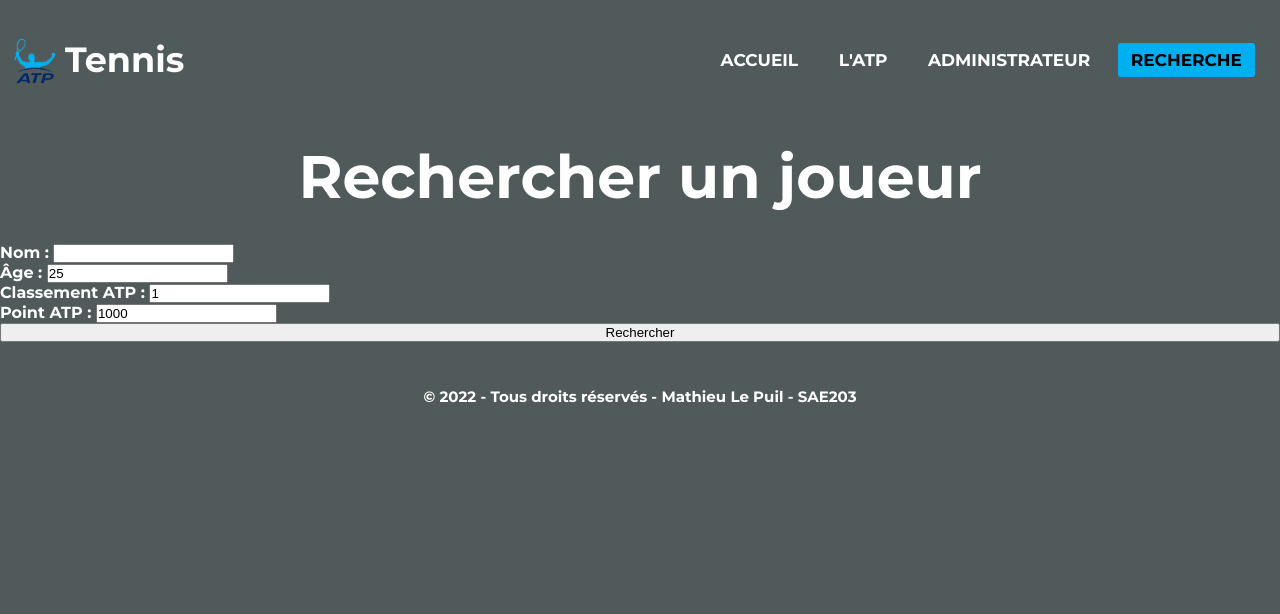
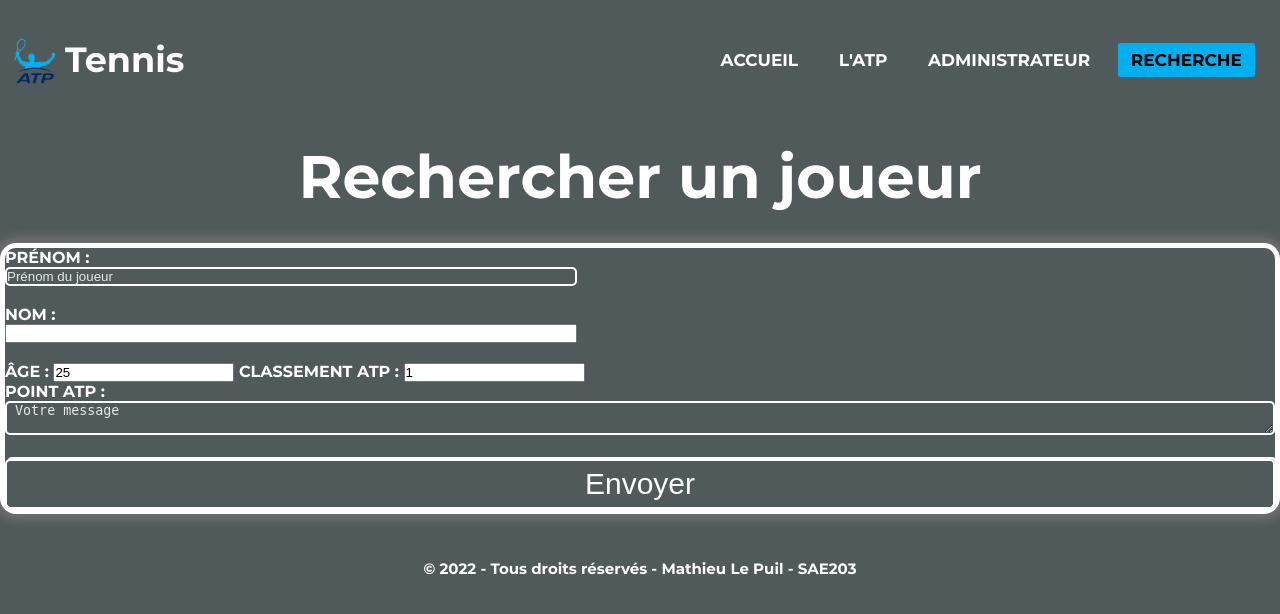
Before and after one commit to MathieuLePuil/SAE203, a PHP site: page /form_recherche.php in a window 1280 px wide. Shown: the top 614 px of the page. Run offline with PHP 8.4, Linux system fonts and the light colour scheme; some libraries are stand-ins or nearby versions.

Commit message:
Auto-Save

```diff
--- a/form_recherche.php
+++ b/form_recherche.php
@@ -28,8 +28,41 @@ require("debut.php");
         <h2 class="text-white h2">Rechercher un joueur</h2>
         <div class="form_search">
         <p>
-            <form action="form_recherche.php" data-parsley-validate class="formulaire">
-                <div class="item_search">
+            <form action="form_recherche.php" data-parsley-validate>
+                <div class="formulaire">
+                    <section id="formfront">
+                        <div id="searchName">
+                            <div class="contactClass">
+                                <label for="prenom">Prénom :</label>
+                                <input type="text" name="prenom" id="prenom" placeholder="Prénom du joueur"><br>
+                            </div>
+                            <div class="contactClass">
+                                <label for="nom">Nom :</label>
+                                <input type="search" list="tennis_players" id="player" name="player" /><br>
+                                <datalist id="tennis_players">
+                                    <option value="Medvedev">
+                                    <option value="Djokovic">
+                                    <option value="Zverev">
+                                    <option value="Nadal">
+                                    <option value="Tsitsipas">
+                                    <option value="Berrettini">
+                                    <option value="Rublev">
+                                    <option value="Ruud">
+                                    <option value="Auger-Aliassime">
+                                    <option value="Sinner">
+                                </datalist>
+                            </div>
+                        </div>
+                        <label for="email">Âge :</label>
+                        <input type="number" id="age" name="age" value="25" data-parsley-length="[1, 40]" data-parsley-type="integer">
+                        <label for="email">Classement ATP :</label>
+                        <input type="number" id="classement" name="classement" value="1" data-parsley-length="[1, 50]" data-parsley-type="integer"><br>
+                        <label for="message" id="txt-message"> Point ATP : </label><br>
+                        <textarea name="number" id="message" placeholder=" Votre message"></textarea><br>
+                        <button type="submit" class="btnPopup" id="btnPopup">Envoyer</button>
+                    </section>
+                </div>
+                <!--<div class="item_search">
                 <label for="real">Nom :</label>
                 <input type="search" list="tennis_players" id="player" name="player" />
                 <datalist id="tennis_players">
@@ -57,7 +90,7 @@ require("debut.php");
                     <label for="point_mini">Point ATP : </label>
                     <input type="number" id="atp_point" name="atp_point" value="1000" data-parsley-length="[1, 10000]" data-parsley-type="integer">
                 </div>
-                <input class="btn btn-primary" type="submit" value="Rechercher" id="submit">
+                <input class="btn btn-primary" type="submit" value="Rechercher" id="submit">-->
             </form>
         </p>
         </div>
--- a/style/style.css
+++ b/style/style.css
@@ -237,8 +237,128 @@ footer{
     z-index: 9;
     display: flex;
     justify-content: center;
+}
+
+#en-tete {
+    display: flex;
+    width: 100%;
+    text-align: center;
+}
+
+.emsg {
+    display: block;
+    box-sizing: border-box;
+    text-align: left;
+    justify-content: space-between;
+    align-items: center;
+}
+
+#email {
+    box-sizing: border-box;
+    width: 100%;
+    color: white;
+    margin-bottom: 20px;
+}
+
+#message {
+    box-sizing: border-box;
+    width: 100%;
+    color: white;
+    margin-bottom: 20px;
+}
+
+.btnPopup {
+    color: white;
+    background-color: #2B1055;
+    text-align: center;
+    font-size: 30px;
+    width: 100%;
+    height: 50px;
+    border-radius: 10px;
+    box-shadow: 2px -2px #f8f9fa;
+    cursor: pointer;
+}
+
+.blanc {
+    color: white;
+}
+
+.formulaire {
+    display: flex;
     flex-direction: column;
+    justify-content: center;
     vertical-align: middle;
     margin-bottom: 45px;
     margin-top: 30px;
 }
+
+.tableau{
+    width: 80%;
+    margin: 20px auto;
+}
+
+.btnPopup {
+    margin:auto;
+    border-radius: 5px;
+    border: 0;
+}
+#submitContact:hover{
+    background-color: aqua;
+    cursor: pointer;
+}
+
+#contactName{
+    display: flex;
+    flex-direction: row;
+    justify-content: space-between;
+}
+
+.contactClass{
+    display: flex;
+    flex-direction: column;
+    width: 45%;
+}
+
+.formulaire span{
+    color: red;
+}
+
+.formulaire label{
+    text-transform: uppercase;
+
+}
+.formulaire {
+    box-shadow: 0 0 10px 6px rgba(119, 119, 119, 0.75);
+    -moz-box-shadow: 0 0 10px 6px rgba(119, 119, 119, 0.75);
+    -webkit-box-shadow: 0 0 10px 6px rgba(119, 119, 119, 0.75);
+    border-radius: 16px;
+    border: 5px white solid;
+}
+input[type=text] {
+    background: transparent;
+    border: solid 2px white;
+    border-radius: 5px;
+    color: white;
+}
+
+button[type=submit] {
+    background: transparent;
+    border: solid 2px white;
+    border-radius: 5px;
+    color: white;
+}
+textarea {
+    background: transparent;
+    border: solid 2px white;
+    border-radius: 5px;
+}
+.formulaire label {
+    color: white;
+}
+::placeholder {
+    color: rgb(230, 230, 230) !important;
+}
+
+#prenom, #nom {
+    color: white;
+}
```
